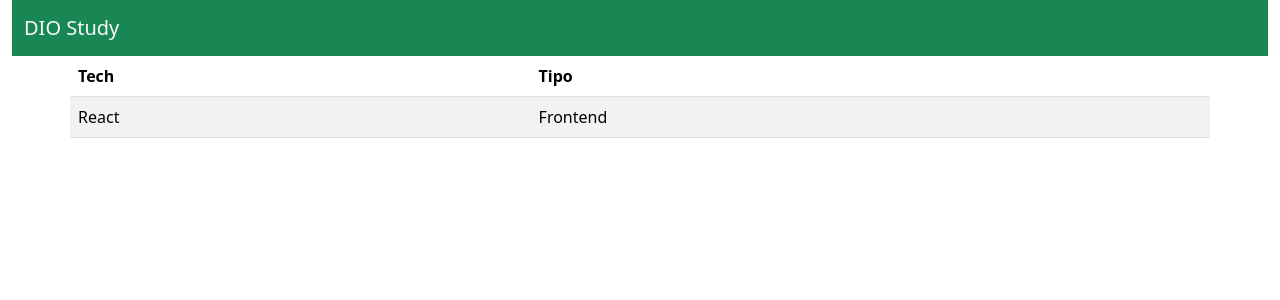
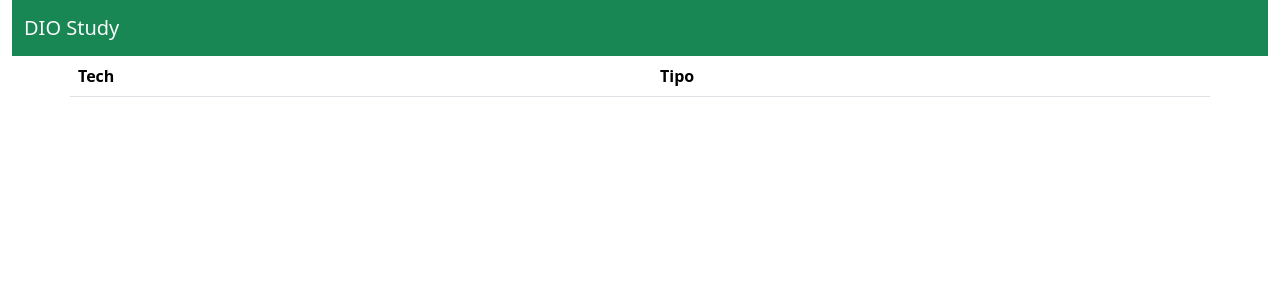
Before and after one commit to ClaytonEduard/react-dio-ts, a React (Create React App) app: page /perfil in a window 1280 px wide. Shown: the top 300 px of the page. Built offline with nearby package versions, Linux system fonts and the light colour scheme.

Commit message:
Metodo TDD corrigindo a table e testes

```diff
--- a/src/components/Table/Table.tsx
+++ b/src/components/Table/Table.tsx
@@ -1,6 +1,15 @@
 import React from "react";
 
-export const Table = () => {
+interface ITech {
+  tech: string;
+  tipo: string;
+}
+
+interface ITable {
+  data: ITech[];
+}
+
+export const Table = ({ data }: ITable) => {
   return (
     <table className="table table-striped">
       <thead>
@@ -10,10 +19,14 @@
         </tr>
       </thead>
       <tbody>
-        <tr>
-          <td>React</td>
-          <td>Frontend</td>
-        </tr>
+        {data.map((tech, index) => {
+          return (
+            <tr key={index}>
+              <td>{tech.tech}</td>
+              <td>{tech.tipo}</td>
+            </tr>
+          );
+        })}
       </tbody>
     </table>
   );
--- a/src/pages/Perfil.tsx
+++ b/src/pages/Perfil.tsx
@@ -3,7 +3,7 @@
 const Perfil = () => {
   return (
     <Layout>
-      <Table />
+      <Table data={[]} />
     </Layout>
   );
 };
```
Also changed, not shown: 1 other file (tests, documents, lock files or other folders).
